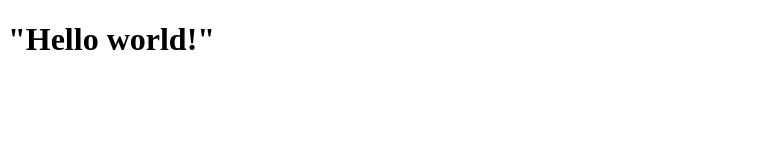
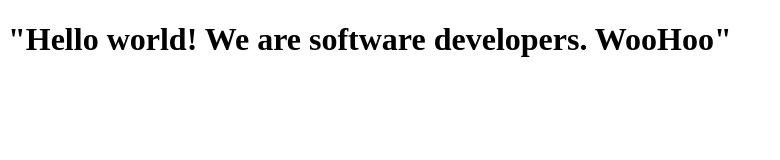
Before and after one commit to Abe1able/HTML-CSS, a plain HTML site: page index.html in a window 1280 px wide. Shown: the whole page, without its empty margins (0-780 px from the left). Drawn offline with Linux system fonts and the light colour scheme.

Commit message:
Second Commit

```diff
--- a/index.html
+++ b/index.html
@@ -22,6 +22,6 @@
 
     -->
     <script  src="js/index.js"></script>
-    <h1>"Hello world!"</h1>
+    <h1>"Hello world! We are software developers. WooHoo"</h1>
   </body>
 </html>
```
